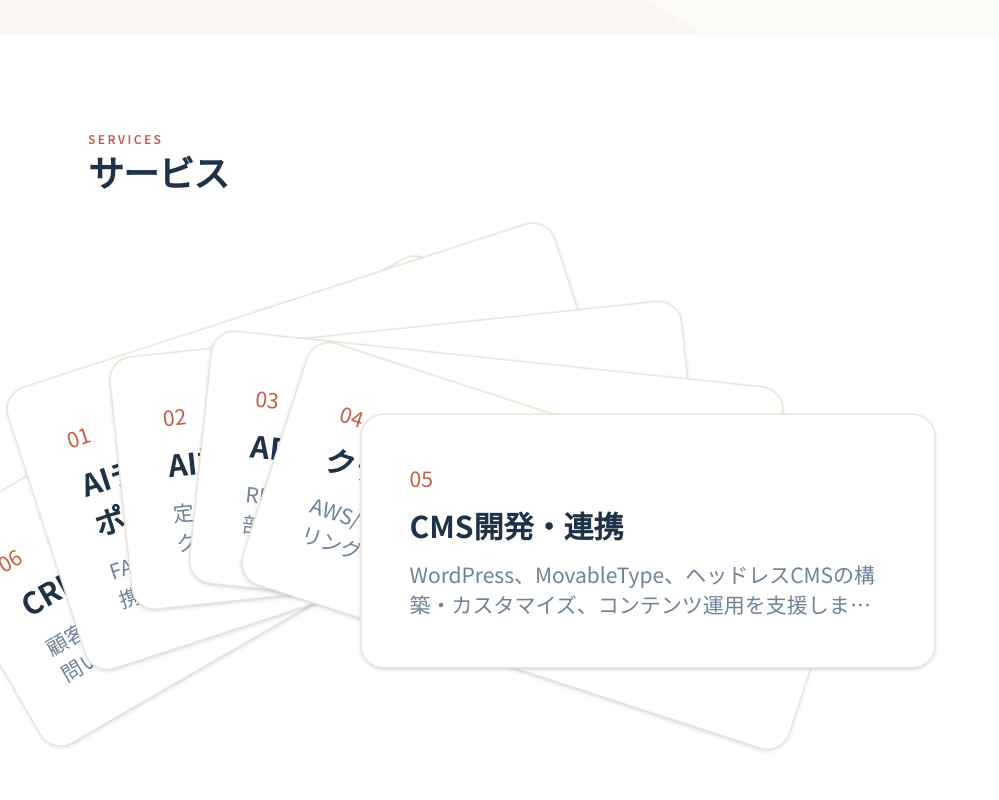
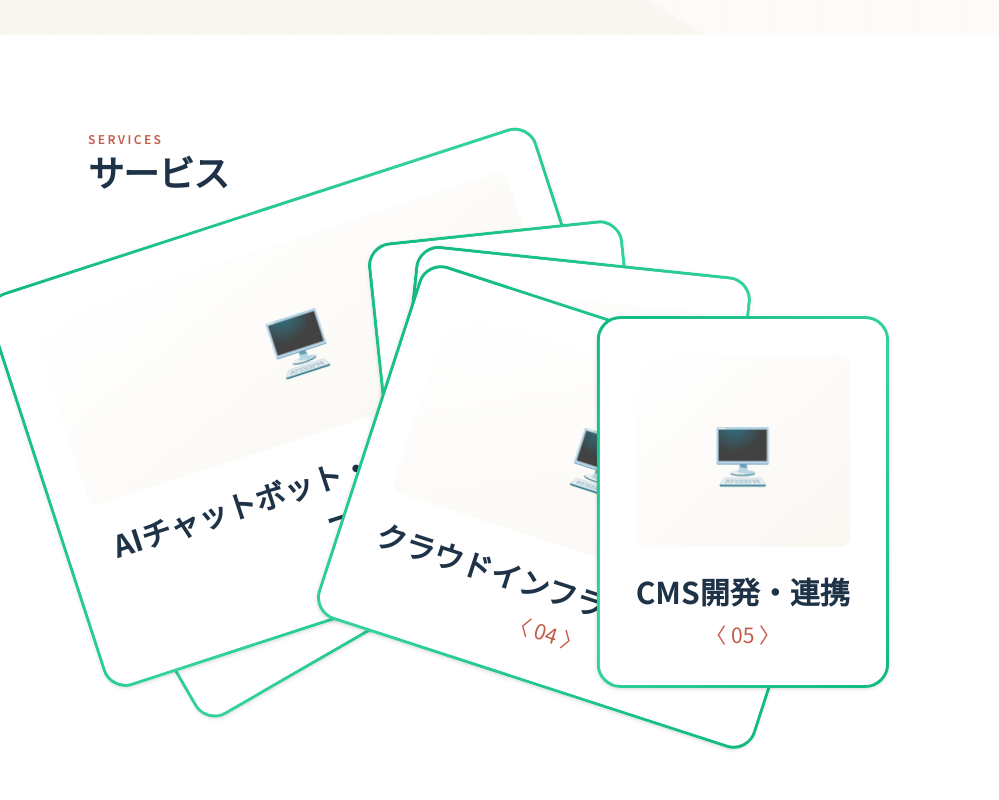
Before and after one commit to keepb2b/noppin-systems, a React (Vite) app: page / in a window 1280 px wide. Shown: the part 3100-3900 px from the top of the page, without its empty margins (0-999 px from the left). Built offline with nearby package versions, Linux system fonts and the light colour scheme.

Commit message:
feat:CTO image is removed

```diff
--- a/src/pages/HomePage.tsx
+++ b/src/pages/HomePage.tsx
@@ -136,16 +136,24 @@ export function HomePage() {
                 <Link
                   key={s.number}
                   to="/services"
-                  className="scroll-reveal service-card-mobile absolute left-1/2 top-1/2 -translate-x-1/2 -translate-y-1/2 group rounded-2xl border border-sand-200 bg-white p-8 shadow-sm transition-all duration-1000 ease-in-out"
+                  className="scroll-reveal service-card-mobile absolute left-1/2 top-1/2 -translate-x-1/2 -translate-y-1/2 group rounded-2xl bg-white p-6 shadow-sm transition-all duration-1000 ease-in-out"
                   style={{
                     transform: `translate(-50%, -50%) rotate(${rotation}deg) translateX(${(positionIndex - 2.5) * 80}px) translateY(${(positionIndex - 2.5) * 30}px) scale(var(--card-scale, 1.5))`,
                     zIndex: positionIndex,
+                    border: '2px solid transparent',
+                    background: 'linear-gradient(white, white) padding-box, linear-gradient(135deg, #10b981 0%, #34d399 50%, #10b981 100%) border-box',
                   }}
                   data-cursor-hover
                 >
-                  <p className="font-display text-sm text-coral-500">{s.number}</p>
-                  <h3 className="mt-2 text-xl font-bold text-navy-900">{s.title}</h3>
-                  <p className="mt-2 line-clamp-2 text-sm text-navy-700/75">{s.description}</p>
+                  <div className="relative h-32 w-full overflow-hidden rounded-md bg-gradient-to-br from-navy-100 to-sand-100">
+                    <div className="flex h-full items-center justify-center">
+                      <div className="text-4xl">🖥️</div>
+                    </div>
+                  </div>
+                  <div className="mt-4 text-center">
+                    <h3 className="font-display text-xl font-bold text-navy-900">{s.title}</h3>
+                    <p className="mt-1 text-sm text-coral-500">〈 {s.number} 〉</p>
+                  </div>
                 </Link>
               )
             })}
```
Also changed, not shown: 1 other file (tests, documents, lock files or other folders).
